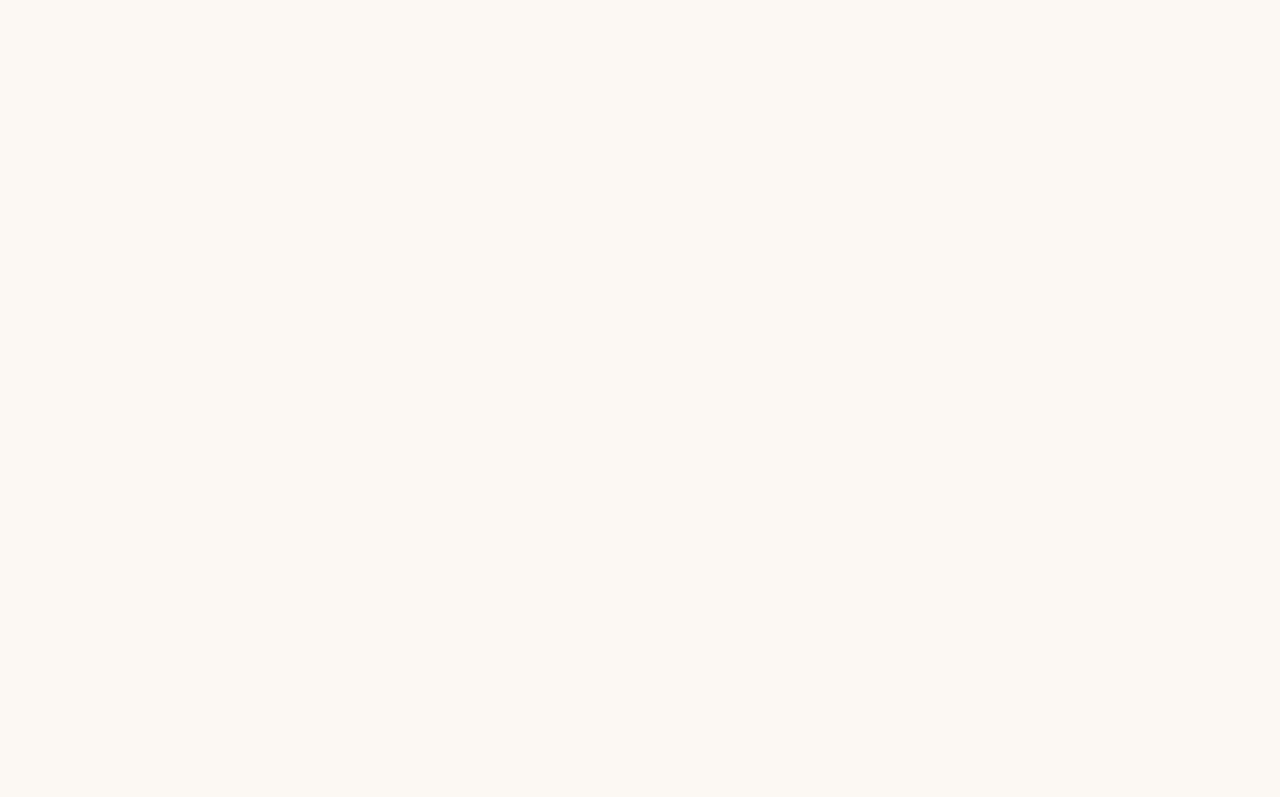
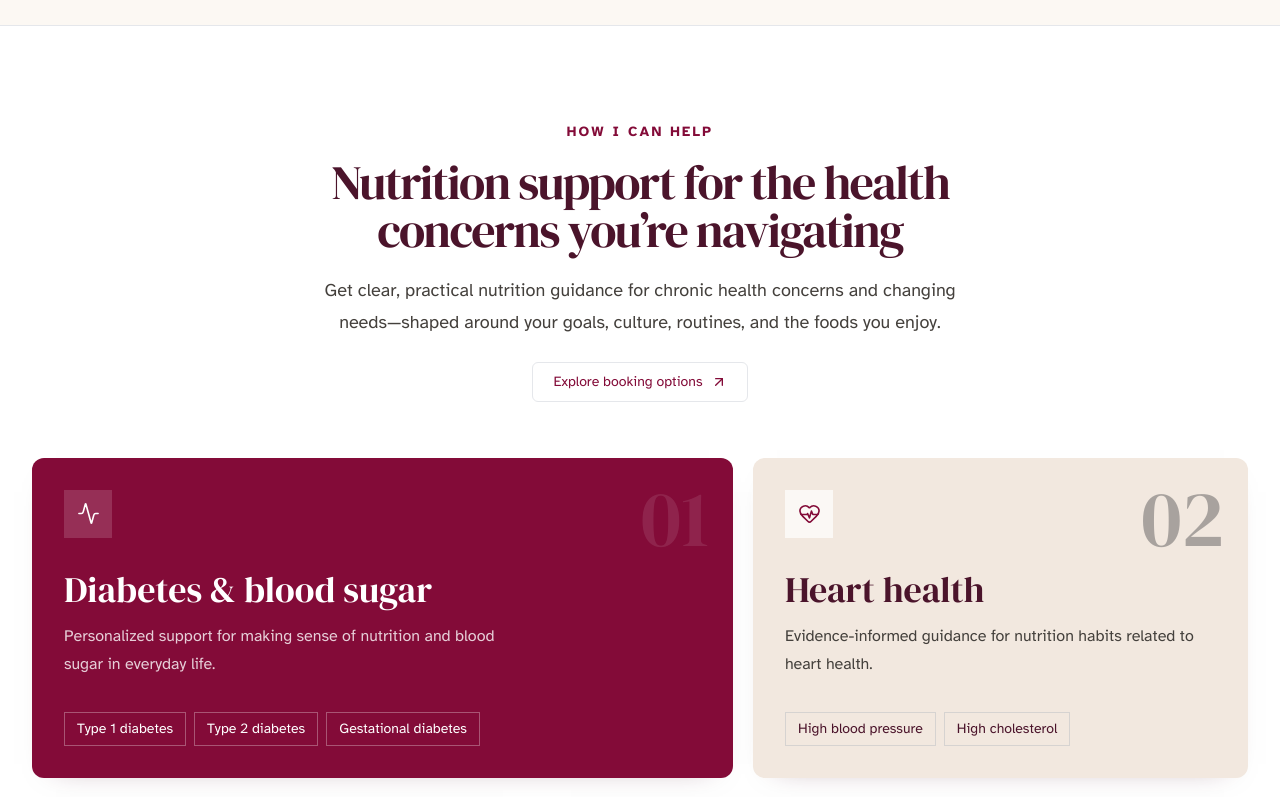
Before and after one commit to Dev-Iyke/dietician-health-consult, a Next.js app: page / in a window 1280 px wide. Shown: the part 900-1697 px from the top of the page. Before the commit the page ends 925 px from the top, so only its background shows below. Built offline with nearby package versions, Linux system fonts and the light colour scheme.

Commit message:
Implemented services section

```diff
--- a/src/app/page.tsx
+++ b/src/app/page.tsx
@@ -1,5 +1,6 @@
 import { Navbar } from "@/components/Navbar";
 import { Hero } from "@/components/Hero";
+import { Services } from "@/components/Services";
 
 export default function HomePage() {
   return (
@@ -7,6 +8,7 @@ export default function HomePage() {
       <Navbar />
       <main id="top" className="min-h-screen bg-cream">
         <Hero />
+        <Services />
       </main>
     </>
   );
--- a/src/components/Hero.tsx
+++ b/src/components/Hero.tsx
@@ -101,7 +101,7 @@ export function Hero() {
                 <span className="flex size-5 shrink-0 items-center justify-center rounded-full bg-blush text-burgundy">
                   <Leaf aria-hidden="true" size={18} strokeWidth={2} />
                 </span>
-                <span className="text-xs leading-5 text-burgundy-dark font-display font-medium">
+                <span className="text-xs leading-5 text-burgundy-dark font-display">
                   Care shaped around your life
                 </span>
               </div>
--- /dev/null
+++ b/src/components/Services.tsx
@@ -0,0 +1,138 @@
+import {
+  Activity,
+  HeartPulse,
+  Leaf,
+  Sparkles,
+  ArrowUpRight,
+} from "lucide-react";
+import type { LucideIcon } from "lucide-react";
+import { Button } from "@/components/Button";
+import { FadeIn } from "@/components/fade-in";
+import { siteContent } from "@/content/site";
+
+const areaIcons: LucideIcon[] = [Activity, HeartPulse, Leaf, Sparkles];
+const areaLayouts = [
+  "lg:col-span-7",
+  "lg:col-span-5",
+  "lg:col-span-5",
+  "lg:col-span-7",
+];
+const areaThemes = [
+  {
+    card: "bg-burgundy text-white",
+    icon: "bg-white/15 text-white",
+    detail: "text-white/80",
+    concern: "border-white/30 text-white",
+    number: "text-white/10",
+  },
+  {
+    card: "bg-[#f2e8df] text-burgundy-dark",
+    icon: "bg-white/70 text-burgundy",
+    detail: "text-stone-700",
+    concern: "border-stone-300 text-burgundy-dark",
+    number: "text-stone-400",
+  },
+  {
+    card: "bg-[#f5eeee] text-burgundy-dark",
+    icon: "bg-white/75 text-burgundy",
+    detail: "text-stone-700",
+    concern: "border-stone-300 text-burgundy-dark",
+    number: "text-stone-400",
+  },
+  {
+    card: "bg-[#e2e8dc] text-burgundy-dark",
+    icon: "bg-white/70 text-burgundy",
+    detail: "text-stone-700",
+    concern: "border-stone-300 text-burgundy-dark",
+    number: "text-stone-400",
+  },
+];
+
+export function Services() {
+  return (
+    <section
+      id="services"
+      aria-labelledby="services-title"
+      className="scroll-mt-24 border-t border-burgundy/10 bg-white"
+    >
+      <div className="mx-auto w-[calc(100%-2rem)] max-w-[1320px] py-16 sm:w-[calc(100%-4rem)] sm:py-20 lg:py-24">
+        <FadeIn>
+          <div className="mx-auto max-w-[820px] text-center">
+            <p className="mb-4 text-xs font-semibold uppercase tracking-[0.16em] text-burgundy sm:text-sm">
+              {siteContent.services.eyebrow}
+            </p>
+            <h2
+              id="services-title"
+              className="mx-auto max-w-[760px] font-display text-4xl leading-[1.08] tracking-[-0.035em] text-burgundy-dark sm:text-5xl"
+            >
+              {siteContent.services.title}
+            </h2>
+            <p className="mx-auto mt-5 max-w-[660px] text-base leading-7 text-stone-700 sm:text-lg sm:leading-8">
+              {siteContent.services.description}
+            </p>
+            <Button
+              className="mt-6"
+              href={siteContent.bookingUrl}
+              target="_blank"
+              rel="noreferrer"
+              variant="outline"
+              icon={<ArrowUpRight aria-hidden="true" size={16} />}
+            >
+              Explore booking options
+            </Button>
+          </div>
+        </FadeIn>
+
+        <div className="mt-10 grid gap-4 sm:mt-14 md:grid-cols-2 md:gap-5 lg:grid-cols-12">
+          {siteContent.services.areas.map((area, index) => {
+            const Icon = areaIcons[index];
+            const theme = areaThemes[index];
+
+            return (
+              <div key={area.title} className={areaLayouts[index]}>
+                <FadeIn className="h-full w-full">
+                  <article
+                    className={`group relative isolate flex h-full w-full min-h-[300px] flex-col overflow-hidden rounded-xl p-6 shadow-[0_10px_28px_-24px_rgba(75,20,43,0.5)] transition-[transform,box-shadow] duration-300 ease-out hover:-translate-y-1 hover:shadow-[0_22px_45px_-24px_rgba(75,20,43,0.35)] motion-reduce:transform-none motion-reduce:transition-none sm:min-h-[320px] sm:p-8 ${theme.card}`}
+                  >
+                    <span
+                      aria-hidden="true"
+                      className={`pointer-events-none absolute right-4 top-3 font-display text-[5.5rem] leading-none sm:right-6 sm:top-5 sm:text-[5rem] ${theme.number}`}
+                    >
+                      0{index + 1}
+                    </span>
+                    <span
+                      className={`relative flex size-12 items-center justify-center ${theme.icon}`}
+                    >
+                      <Icon aria-hidden="true" size={23} strokeWidth={1.7} />
+                    </span>
+                    <h3 className="relative mt-8 max-w-[460px] font-display text-3xl leading-tight sm:text-4xl">
+                      {area.title}
+                    </h3>
+                    <p
+                      className={`relative mt-3 max-w-[460px] text-sm leading-6 sm:text-base sm:leading-7 ${theme.detail}`}
+                    >
+                      {area.description}
+                    </p>
+                    <ul
+                      aria-label={`${area.title} concerns`}
+                      className="relative mt-auto flex flex-wrap gap-2 pt-6"
+                    >
+                      {area.concerns.map((concern) => (
+                        <li
+                          key={concern}
+                          className={`border px-3 py-1.5 text-xs leading-5 sm:text-sm ${theme.concern}`}
+                        >
+                          {concern}
+                        </li>
+                      ))}
+                    </ul>
+                  </article>
+                </FadeIn>
+              </div>
+            );
+          })}
+        </div>
+      </div>
+    </section>
+  );
+}
--- a/src/components/fade-in.tsx
+++ b/src/components/fade-in.tsx
@@ -3,9 +3,14 @@
 import { motion } from "framer-motion";
 import type { PropsWithChildren } from "react";
 
-export function FadeIn({ children }: PropsWithChildren) {
+type FadeInProps = PropsWithChildren<{
+  className?: string;
+}>;
+
+export function FadeIn({ children, className }: FadeInProps) {
   return (
     <motion.div
+      className={className}
       initial={{ opacity: 0, y: 18 }}
       whileInView={{ opacity: 1, y: 0 }}
       viewport={{ once: true, amount: 0.2 }}
--- a/src/content/site.ts
+++ b/src/content/site.ts
@@ -46,6 +46,38 @@ export const siteContent = {
     "PCOS",
     "Menopause & metabolic health",
   ],
+  services: {
+    eyebrow: "How I can help",
+    title: "Nutrition support for the health concerns you’re navigating",
+    description:
+      "Get clear, practical nutrition guidance for chronic health concerns and changing needs—shaped around your goals, culture, routines, and the foods you enjoy.",
+    areas: [
+      {
+        title: "Diabetes & blood sugar",
+        description:
+          "Personalized support for making sense of nutrition and blood sugar in everyday life.",
+        concerns: ["Type 1 diabetes", "Type 2 diabetes", "Gestational diabetes"],
+      },
+      {
+        title: "Heart health",
+        description:
+          "Evidence-informed guidance for nutrition habits related to heart health.",
+        concerns: ["High blood pressure", "High cholesterol"],
+      },
+      {
+        title: "Liver & kidney health",
+        description:
+          "Nutrition care tailored to your needs when navigating liver or kidney conditions.",
+        concerns: ["Fatty liver disease", "Chronic kidney disease"],
+      },
+      {
+        title: "Weight & women’s metabolic health",
+        description:
+          "Support that considers your health, preferences, and life stage—not one-size-fits-all rules.",
+        concerns: ["Weight management", "PCOS", "Menopause & metabolic health"],
+      },
+    ],
+  },
   approach: [
     {
       number: "01",
```
